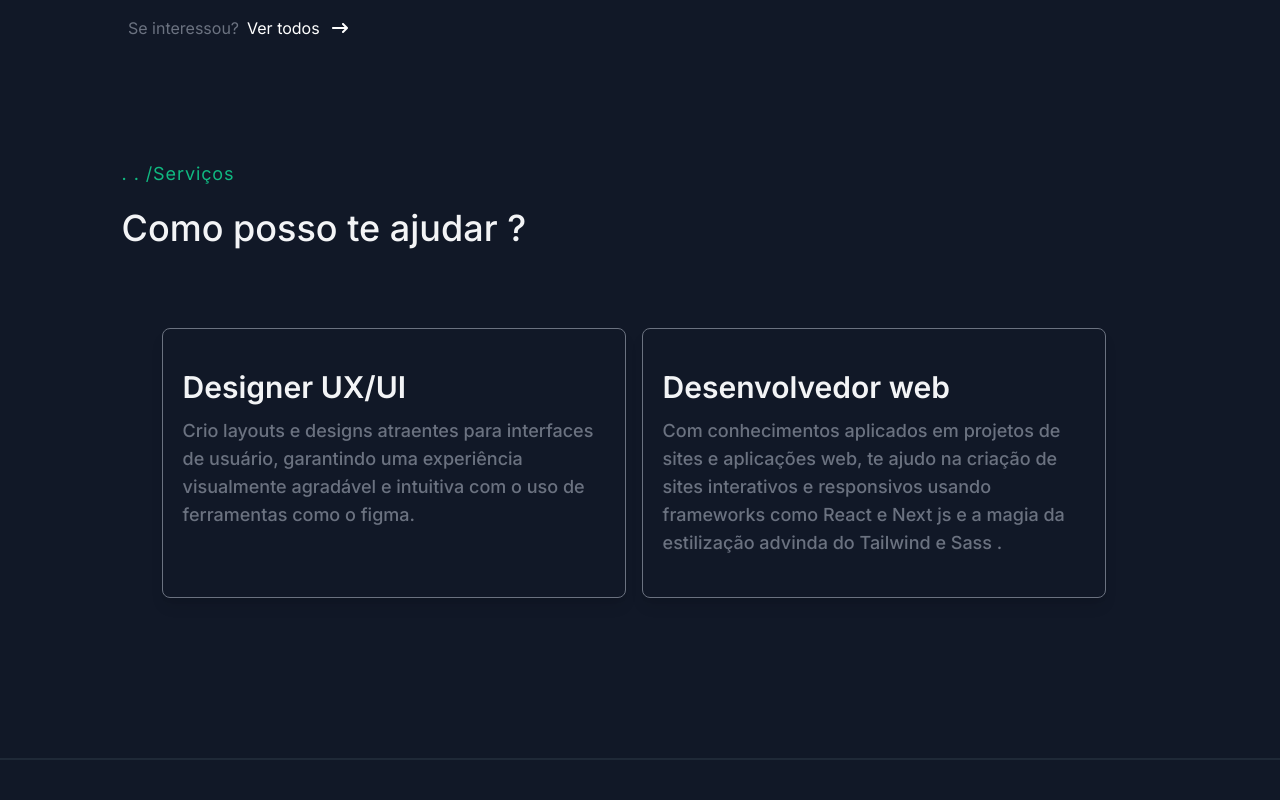
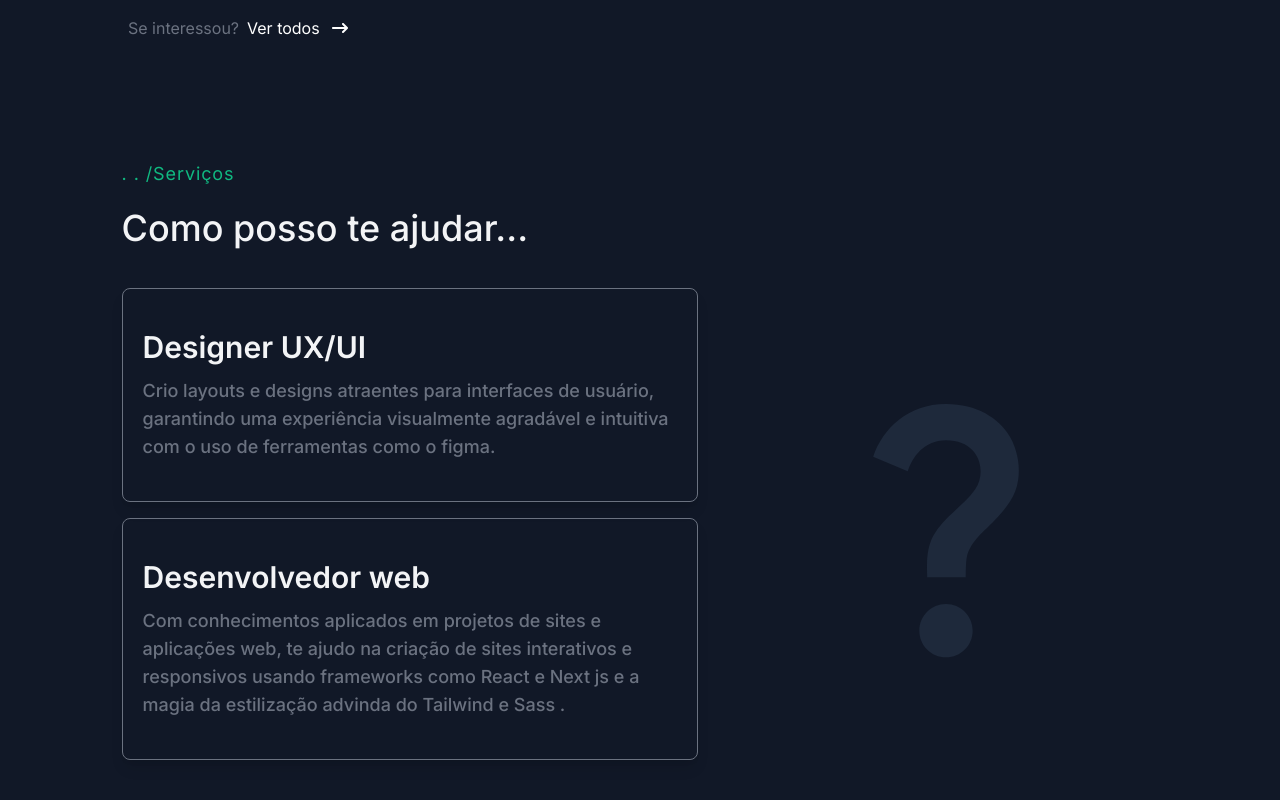
Before and after one commit to Dom-Garotom/Portifolio, a Next.js app: page / in a window 1280 px wide. Shown: the part 2740-3540 px from the top of the page. Built offline with nearby package versions, Linux system fonts and the light colour scheme.

Commit message:
refactor: atualizando o responsivo da section services

```diff
--- a/src/components/organismo/servicesSection/cardService.tsx
+++ b/src/components/organismo/servicesSection/cardService.tsx
@@ -5,9 +5,9 @@ interface CardServiceProp {
 
 function CardService({ title, content }: CardServiceProp) {
     return (
-        <div className="flex flex-col w-full max-w-xl gap-3  border rounded-lg py-10 px-5 bg-transparent shadow-lg transition-transform transform hover:scale-105 hover:shadow-2xl border-gray-500">
+        <div className="flex flex-col w-full max-w-xl gap-3 cursor-pointer  border rounded-lg py-10 px-5 bg-transparent shadow-lg transition-transform transform hover:scale-105 hover:shadow-2xl hover:bg-slate-950 border-gray-500">
             <h2 className="text-xl sm:text-2xl md:text-3xl font-semibold text-slate-100-800">{title}</h2>
-            <p className="text-xs sm:text-base md:text-lg font-medium text-gray-500">{content}</p>
+            <p className="text-xs sm:text-base md:text-lg font-medium text-gray-500 hover:text-emerald-600">{content}</p>
         </div>
     );
 }
--- a/src/components/organismo/servicesSection/index.tsx
+++ b/src/components/organismo/servicesSection/index.tsx
@@ -1,21 +1,17 @@
-import ButtonCTA from "../../moleculas/ButtonCTA";
-import CardSkill from "../competence/cardSkill";
 import TitleDefault from "../competence/title";
-import ItenSkill from "../hero/itenSkill";
-import Link from "next/link";
-import { FaArrowRightLong } from "react-icons/fa6";
 import CardService from "./cardService";
-
+import { MdOutlineQuestionMark } from "react-icons/md";
 
 
 function ServiceSection() {
     return (
-        <section className=" flex flex-col items-center justify-around pt-10 bg-gray-900 w-[99vw] pb-40 ">
-            <div className="flex flex-col gap-20 justify-between">
-                <TitleDefault title="Como posso te ajudar ?" subTitle="Serviços" />
+        <section className=" flex flex-col items-center justify-around pt-10 bg-gray-900 w-[99vw] pb-32 ">
+            <div className="flex flex-col gap-10 justify-between  w-[80vw]  ">
+                <TitleDefault title="Como posso te ajudar..." subTitle="Serviços"  />
 
-                <div className="flex flex-col px-10 md:flex-row gap-4 w-[80vw] ">
+                <div className="flex lg:flex-row  flex-col-reverse  gap-4 max-w-[80vw] w-ful items-center justify-between">
 
+                    <div className="flex flex-col justify-center items-center gap-4 ">
                         <CardService
                             title="Designer UX/UI"
                             content="Crio layouts e designs atraentes para interfaces de usuário, garantindo uma experiência visualmente agradável e intuitiva com o uso de ferramentas como o figma."
@@ -25,8 +21,12 @@ function ServiceSection() {
                             title="Desenvolvedor web"
                             content="Com conhecimentos aplicados em projetos de sites e aplicações web, te ajudo na criação de sites interativos e responsivos usando  frameworks como React e Next js e a magia da estilização advinda do  Tailwind e Sass ."
                         />
+                    </div>
 
 
+                    <div className="flex w-full items-center justify-center max-w-[400px]">
+                        <MdOutlineQuestionMark className="text-[20rem] text-slate-800 hover:text-emerald-600" />
+                    </div>
 
                 </div>
 
```
Lines whose indentation alone changed are shown as unchanged.
